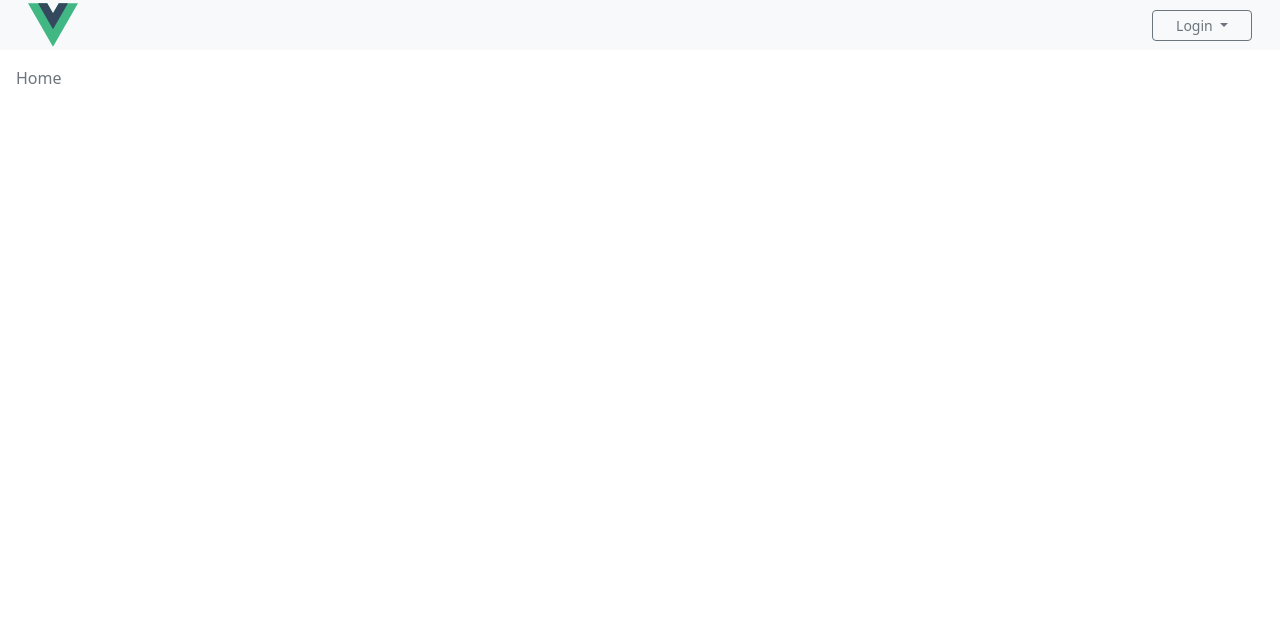
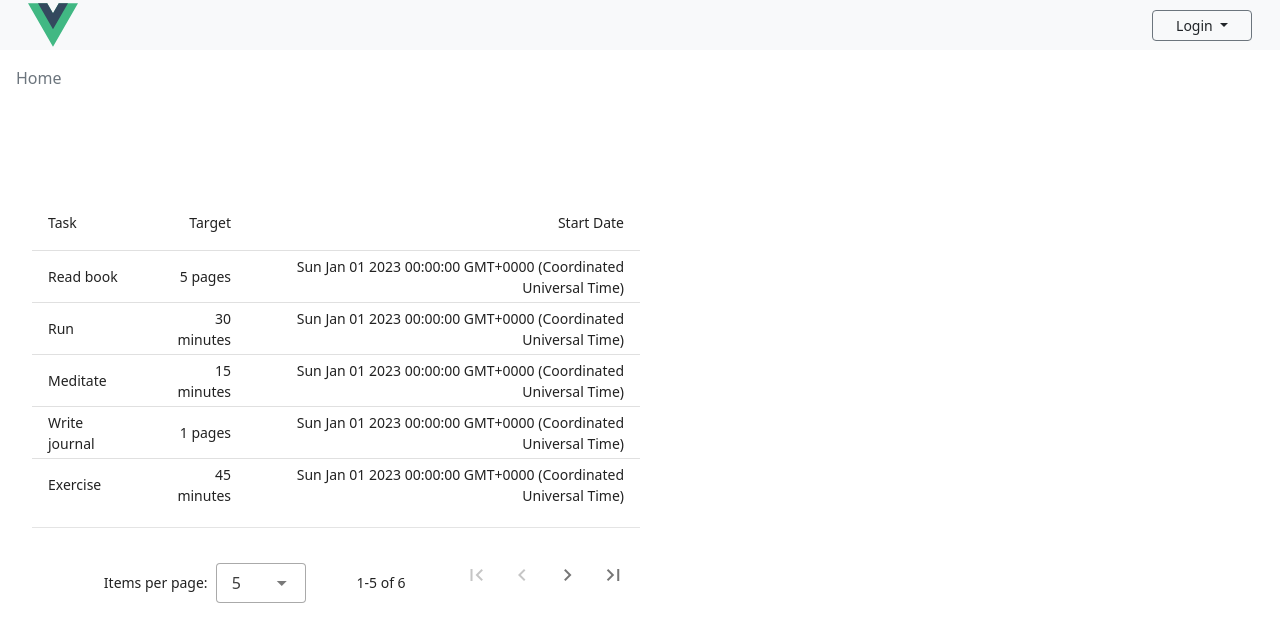
Before and after one commit to yul761/habit-tracker, a Vue app: page / in a window 1280 px wide. Shown: the top 642 px of the page. Built offline with nearby package versions, Linux system fonts and the light colour scheme; no server answers.

Commit message:
Refactor breadcrumb component to add CSS class for styling

```diff
--- a/src/components/BreadCrumb/BreadCrumb.vue
+++ b/src/components/BreadCrumb/BreadCrumb.vue
@@ -1,5 +1,5 @@
 <template>
-  <nav aria-label="breadcrumb">
+  <nav aria-label="breadcrumb" class="breadcrumb">
     <ol class="breadcrumb">
       <li
         v-for="(crumb, index) in breadcrumbs"
--- /dev/null
+++ b/src/components/Datatable/HabitTable.vue
@@ -0,0 +1,139 @@
+<template>
+  <ServerSideTable
+    :fetch-items="fetchItems"
+    :headers="headers"
+    item-value="name"
+    @update:items="handleItemsUpdate"
+  />
+</template>
+
+<script setup lang="ts">
+import { ref } from 'vue'
+import ServerSideTable from './ServerSideTable.vue'
+import { type HabitTableData, Unit, Frequency } from '@/types/habitTableData'
+import type { Header, FetchItemsParams, FetchItemsResult } from './interfaces/serverSideTable'
+
+const headers = ref<Header[]>([
+  { title: 'Task', align: 'start', sortable: false, key: 'task' },
+  { title: 'Target', key: 'target', align: 'end' },
+  { title: 'Start Date', key: 'startDate', align: 'end' }
+])
+
+const fetchItems = async ({
+  page,
+  itemsPerPage,
+  sortBy
+}: FetchItemsParams): Promise<FetchItemsResult<HabitTableData>> => {
+  // Replace with your actual data fetching logic
+  const habits: HabitTableData[] = [
+    {
+      id: '1',
+      task: 'Read book',
+      targetValue: 5,
+      targetUnit: Unit.Pages,
+      frequency: Frequency.Daily,
+      startDate: new Date('2023-01-01'),
+      endDate: new Date('2023-12-31'),
+      reminderTime: '20:00',
+      notes: 'Read before bed',
+      daysKept: 10
+    },
+    {
+      id: '2',
+      task: 'Run',
+      targetValue: 30,
+      targetUnit: Unit.Minutes,
+      frequency: Frequency.Daily,
+      startDate: new Date('2023-01-01'),
+      endDate: new Date('2023-12-31'),
+      reminderTime: '06:00',
+      notes: 'Morning run',
+      daysKept: 5
+    },
+    {
+      id: '3',
+      task: 'Meditate',
+      targetValue: 15,
+      targetUnit: Unit.Minutes,
+      frequency: Frequency.Daily,
+      startDate: new Date('2023-01-01'),
+      endDate: new Date('2023-12-31'),
+      reminderTime: '07:00',
+      notes: 'Morning meditation',
+      daysKept: 7
+    },
+    {
+      id: '4',
+      task: 'Write journal',
+      targetValue: 1,
+      targetUnit: Unit.Pages,
+      frequency: Frequency.Daily,
+      startDate: new Date('2023-01-01'),
+      endDate: new Date('2023-12-31'),
+      reminderTime: '21:00',
+      notes: 'Reflect on the day',
+      daysKept: 12
+    },
+    {
+      id: '5',
+      task: 'Exercise',
+      targetValue: 45,
+      targetUnit: Unit.Minutes,
+      frequency: Frequency.Weekly,
+      startDate: new Date('2023-01-01'),
+      endDate: new Date('2023-12-31'),
+      reminderTime: '18:00',
+      notes: 'Evening workout',
+      daysKept: 8
+    },
+    {
+      id: '6',
+      task: 'Learn coding',
+      targetValue: 2,
+      targetUnit: Unit.Hours,
+      frequency: Frequency.Weekly,
+      startDate: new Date('2023-01-01'),
+      endDate: new Date('2023-12-31'),
+      reminderTime: '19:00',
+      notes: 'Practice coding skills',
+      daysKept: 15
+    }
+  ]
+
+  // Combine target value and unit into a single string
+  const formattedHabits = habits.map((habit) => ({
+    ...habit,
+    target: `${habit.targetValue} ${habit.targetUnit}`
+  }))
+
+  return new Promise((resolve) => {
+    setTimeout(() => {
+      const start = (page - 1) * itemsPerPage
+      const end = start + itemsPerPage
+
+      if (sortBy.length) {
+        const sortKey = sortBy[0].key as keyof (typeof formattedHabits)[0]
+        const sortOrder = sortBy[0].order
+        formattedHabits.sort((a, b) => {
+          const aValue = a[sortKey]
+          const bValue = b[sortKey]
+          if (typeof aValue === 'number' && typeof bValue === 'number') {
+            return sortOrder === 'desc' ? bValue - aValue : aValue - bValue
+          } else if (typeof aValue === 'string' && typeof bValue === 'string') {
+            return sortOrder === 'desc'
+              ? bValue.localeCompare(aValue)
+              : aValue.localeCompare(bValue)
+          }
+          return 0
+        })
+      }
+      const paginated = formattedHabits.slice(start, end)
+      resolve({ items: paginated, total: formattedHabits.length })
+    }, 500)
+  })
+}
+
+const handleItemsUpdate = (items: HabitTableData[]): void => {
+  console.log('Items updated:', items)
+}
+</script>
--- /dev/null
+++ b/src/components/Datatable/ServerSideTable.vue
@@ -0,0 +1,49 @@
+<template>
+  <v-data-table-server
+    v-model:items-per-page="itemsPerPage"
+    :headers="headers"
+    :items="serverItems"
+    :items-length="totalItems"
+    :loading="loading"
+    item-value="task"
+    @update:options="loadItems"
+  />
+</template>
+
+<script setup lang="ts">
+import { ref } from 'vue'
+import { defineEmits } from 'vue'
+import type { Header, FetchItemsParams, FetchItemsResult } from './interfaces/serverSideTable'
+
+// Define props with types
+const props = defineProps<{
+  fetchItems: <T>(params: FetchItemsParams) => Promise<FetchItemsResult<T>>
+  headers: Header[]
+  itemValue?: string
+}>()
+
+const emits = defineEmits<{
+  <T>(e: 'update:items', items: T[]): void
+}>()
+
+const itemsPerPage = ref(5)
+const serverItems = ref<any[]>([])
+const loading = ref(true)
+const totalItems = ref(0)
+
+function loadItems({ page, itemsPerPage, sortBy }: FetchItemsParams) {
+  loading.value = true
+  props
+    .fetchItems({
+      page,
+      itemsPerPage,
+      sortBy
+    })
+    .then(({ items, total }) => {
+      serverItems.value = items
+      totalItems.value = total
+      loading.value = false
+      emits('update:items', items)
+    })
+}
+</script>
--- /dev/null
+++ b/src/components/Datatable/interfaces/serverSideTable.ts
@@ -0,0 +1,23 @@
+export interface FetchItemsParams {
+  page: number
+  itemsPerPage: number
+  sortBy: { key: string; order: 'asc' | 'desc' }[]
+}
+export interface FetchItemsResult<T> {
+  items: T[]
+  total: number
+}
+
+export interface Header {
+  title: string
+  key: string
+  align?: 'start' | 'end' | 'center'
+  sortable?: boolean
+}
+
+export interface SearchField {
+  key: string
+  placeholder: string
+  type?: string
+  density?: null | 'default' | 'comfortable' | 'compact'
+}
--- a/src/main.ts
+++ b/src/main.ts
@@ -5,14 +5,27 @@ import '@fortawesome/fontawesome-free/css/all.css'
 import { createApp } from 'vue'
 import { createPinia } from 'pinia'
 
+// Vuetify
+import 'vuetify/styles'
+import '@mdi/font/css/materialdesignicons.css'
+import { createVuetify } from 'vuetify'
+import * as components from 'vuetify/components'
+import * as directives from 'vuetify/directives'
+
 import App from './App.vue'
 import router from './router'
 import { useAuthStore } from '@/stores/auth'
+
+const vuetify = createVuetify({
+  components,
+  directives
+})
 
 const app = createApp(App)
 
 app.use(createPinia())
 app.use(router)
+app.use(vuetify)
 
 const authStore = useAuthStore()
 authStore.initializeAuth()
--- /dev/null
+++ b/src/types/habitTableData.ts
@@ -0,0 +1,27 @@
+export enum Frequency {
+  Daily = 'daily',
+  Weekly = 'weekly',
+  Monthly = 'monthly'
+}
+
+export enum Unit {
+  Pages = 'pages',
+  Minutes = 'minutes',
+  Hours = 'hours',
+  Reps = 'reps',
+  Km = 'km',
+  Miles = 'miles'
+}
+
+export type HabitTableData = {
+  id: string
+  task: string
+  targetValue: number // e.g., 5
+  targetUnit: Unit // e.g., "pages", "minutes"
+  frequency: Frequency // e.g., "daily", "weekly", "monthly"
+  startDate: Date // When the habit starts
+  endDate?: Date // Optional end date for the habit
+  reminderTime?: string // Optional reminder time in HH:mm format
+  notes?: string // Optional notes about the habit
+  daysKept: number // Number of days the habit has been kept
+}
--- a/src/views/HomeView.vue
+++ b/src/views/HomeView.vue
@@ -1,9 +1,6 @@
 <template>
-  <main class="container mt-4 custom-container" v-if="isRootPath">
-    <template>
-      <span>Home View</span>
-      <button @click="() => router.push('/home/test')">go to next</button>
-    </template>
+  <main class="mt-4 w-100" v-if="isRootPath">
+    <habit-table />
   </main>
   <router-view v-else />
 </template>
@@ -12,6 +9,7 @@
 import { computed } from 'vue'
 import { useRoute } from 'vue-router'
 import router from '@/router'
+import HabitTable from '@/components/Datatable/HabitTable.vue'
 
 const route = useRoute()
 
```
Also changed, not shown: package.json (+10 -6 lines), 1 other file (tests, documents, lock files or other folders).
